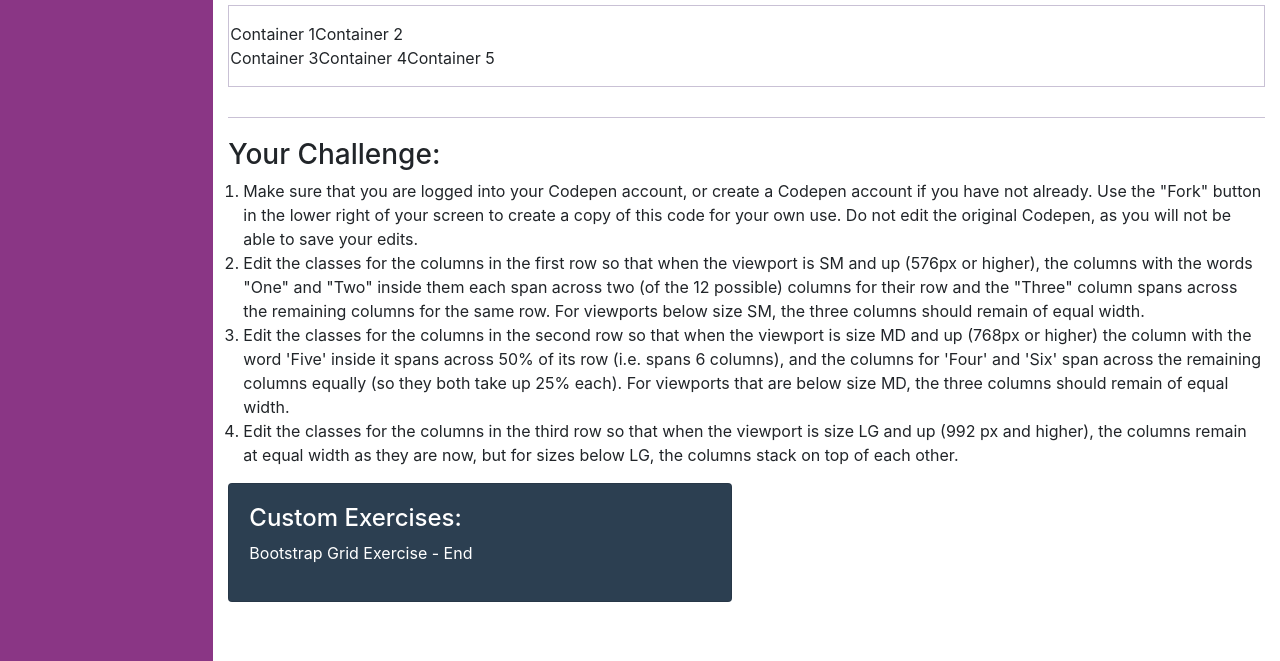
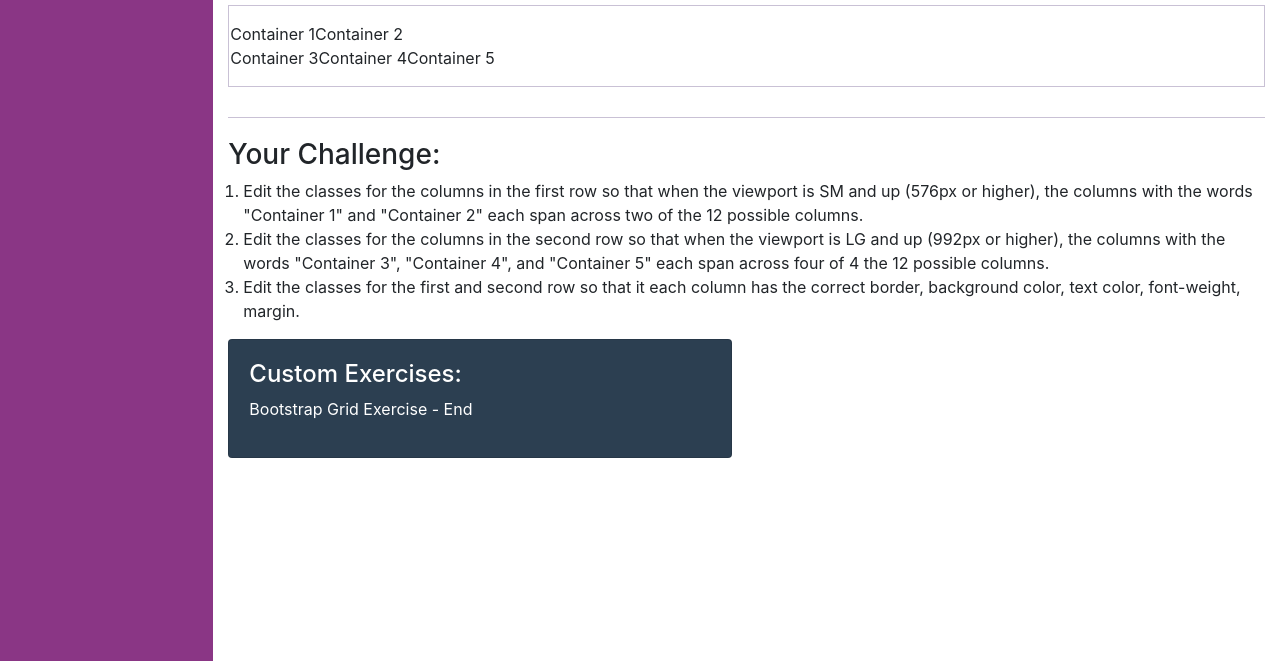
Before and after one commit to HeresJohnny5/Nucamp-Portal, a website: page bootcamp/classes/bootstrap/custom-exercises/week-1/grid/grid-start.html in a window 1280 px wide. Shown: the part 139-800 px from the top of the page. Drawn offline with nearby package versions, Linux system fonts and the light colour scheme.

Commit message:
Update Week 2 Custom Exercise Challenge verbiage.

```diff
--- a/bootcamp/classes/bootstrap/custom-exercises/week-1/grid/grid-start.html
+++ b/bootcamp/classes/bootstrap/custom-exercises/week-1/grid/grid-start.html
@@ -120,35 +120,20 @@
             <h3>Your Challenge:</h3>
             <ol>
               <li>
-                Make sure that you are logged into your Codepen account, or
-                create a Codepen account if you have not already. Use the
-                "Fork" button in the lower right of your screen to create a
-                copy of this code for your own use. Do not edit the original
-                Codepen, as you will not be able to save your edits.
+                Edit the classes for the columns in the first row so that when
+                the viewport is SM and up (576px or higher), the columns with
+                the words "Container 1" and "Container 2" each span across two of
+                the 12 possible columns.
               </li>
               <li>
-                Edit the classes for the columns in the first row so that when
-                the viewport is SM and up (576px or higher), the columns with
-                the words "One" and "Two" inside them each span across two (of
-                the 12 possible) columns for their row and the "Three" column
-                spans across the remaining columns for the same row. For
-                viewports below size SM, the three columns should remain of
-                equal width.
+                Edit the classes for the columns in the second row so that when
+                the viewport is LG and up (992px or higher), the columns with
+                the words "Container 3", "Container 4", and "Container 5" each span across four of 4 the 12 possible
+                columns.
               </li>
               <li>
-                Edit the classes for the columns in the second row so that
-                when the viewport is size MD and up (768px or higher) the
-                column with the word 'Five' inside it spans across 50% of its
-                row (i.e. spans 6 columns), and the columns for 'Four' and
-                'Six' span across the remaining columns equally (so they both
-                take up 25% each). For viewports that are below size MD, the
-                three columns should remain of equal width.
-              </li>
-              <li>
-                Edit the classes for the columns in the third row so that when
-                the viewport is size LG and up (992 px and higher), the
-                columns remain at equal width as they are now, but for sizes
-                below LG, the columns stack on top of each other.
+                Edit the classes for the first and second row so that it each column has the correct border, background
+                color, text color, font-weight, margin.
               </li>
             </ol>
           </div>
```
